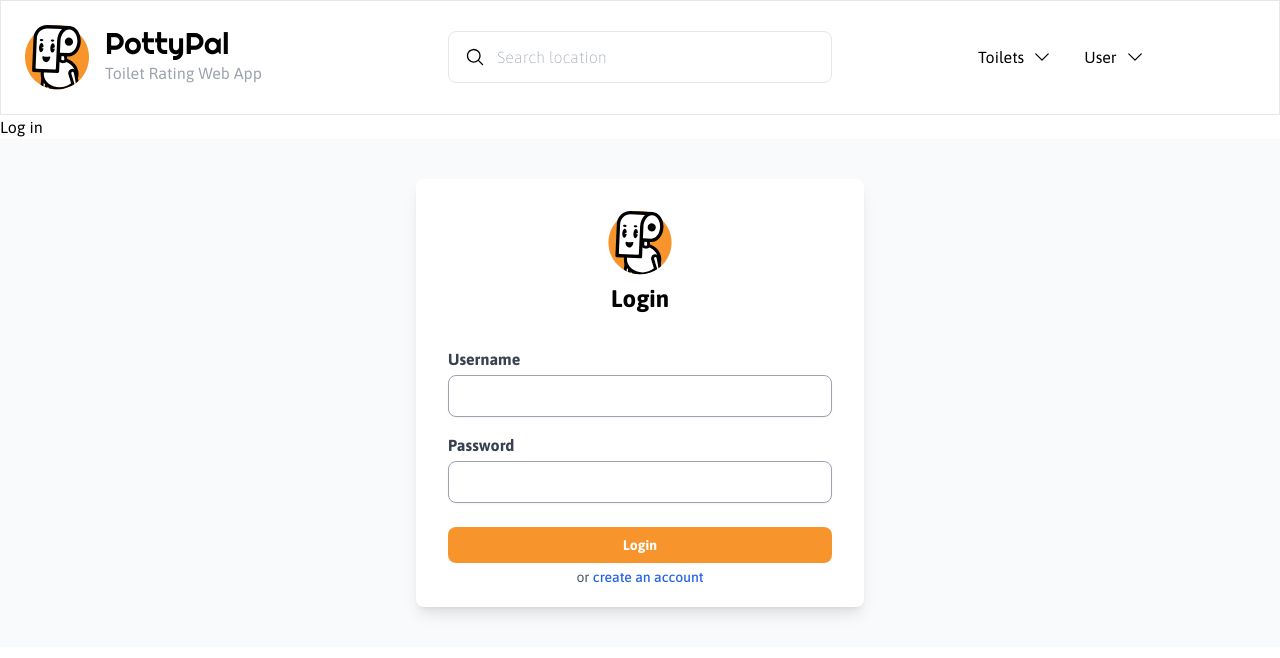
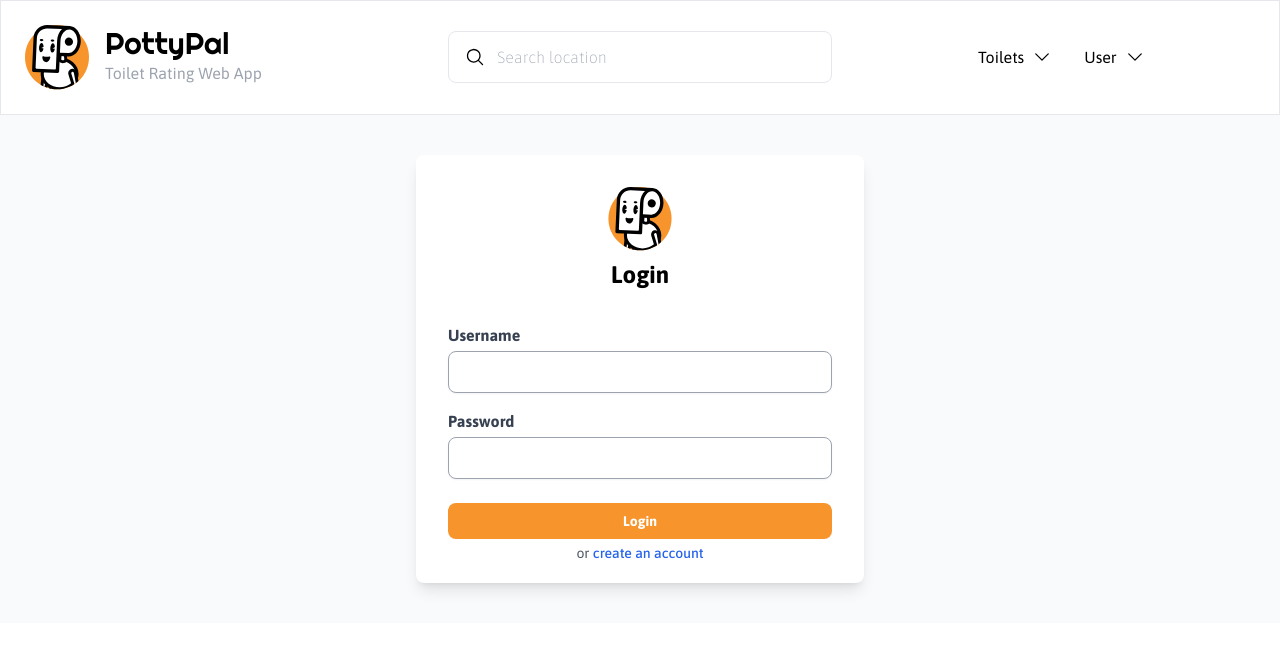
Before and after one commit to AmberG31/Potty-pal, a React (Create React App) app in the folder frontend/: page /login in a window 1280 px wide. Shown: the top 658 px of the page. Built offline with nearby package versions, Linux system fonts and the light colour scheme.

Commit message:
Removed uneeded h1

```diff
--- a/frontend/src/pages/LoginPage.jsx
+++ b/frontend/src/pages/LoginPage.jsx
@@ -2,12 +2,7 @@ import React from 'react';
 import LoginForm from '../components/loginForm/LoginForm';
 
 function LoginPage() {
-  return (
-    <>
-      <h1>Log in</h1>
-      <LoginForm />
-    </>
-  );
+  return <LoginForm />;
 }
 
 export default LoginPage;
```
